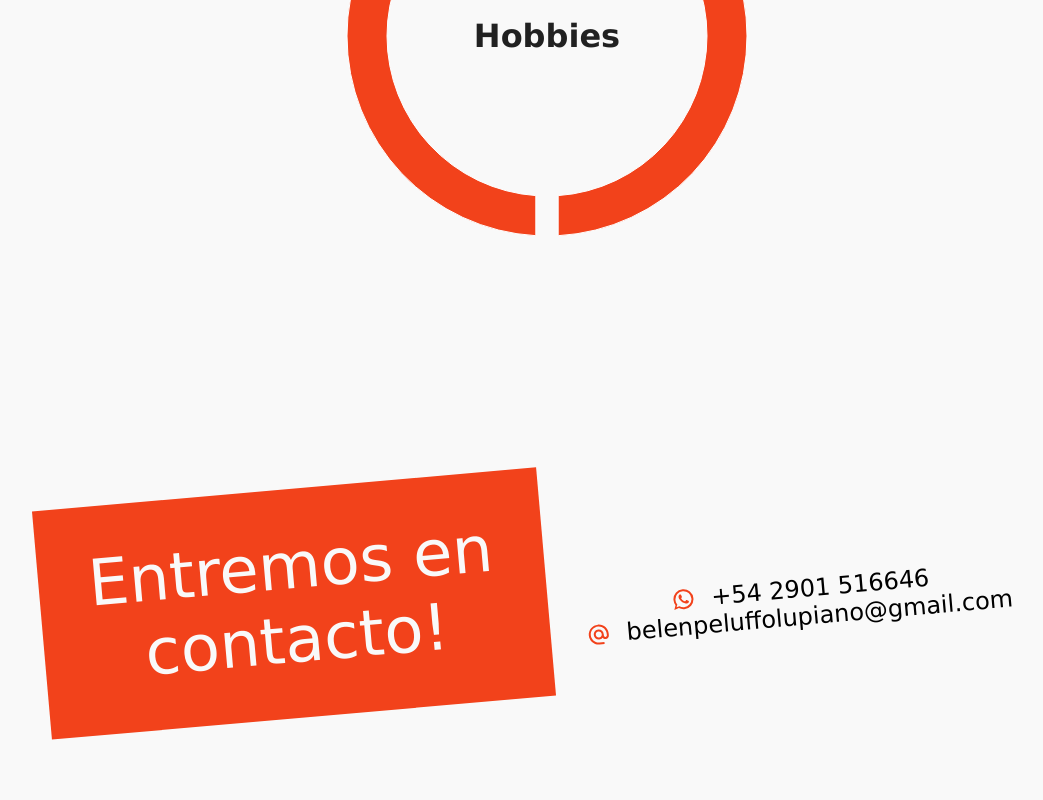
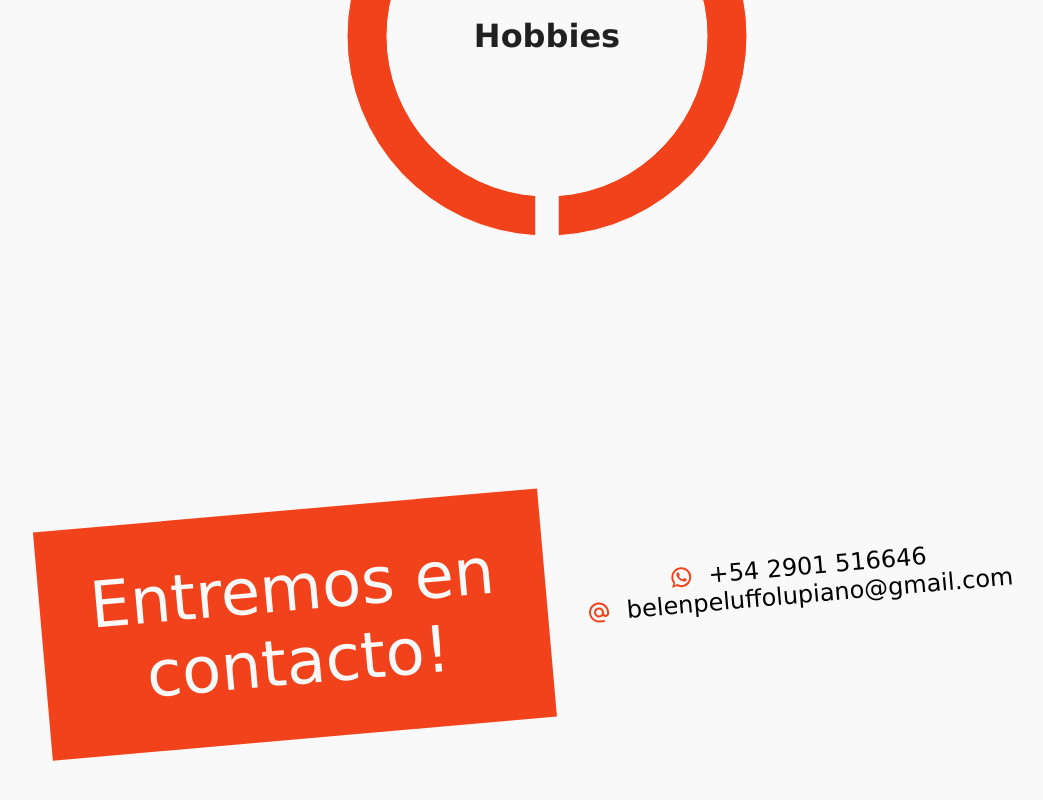
Before and after one commit to BelenPeluffo/curriculum-vitae, a React (Vite) app: page / in a window 1280 px wide. Shown: the part 1941-2741 px from the top of the page, without its empty margins (93-1136 px from the left). Built offline with nearby package versions, Linux system fonts and the light colour scheme.

Commit message:
feat: changes some styles.

```diff
--- a/src/app.module.css
+++ b/src/app.module.css
@@ -37,10 +37,8 @@ ul {
 .rotatedText,
 .cardName,
 .cardTitle,
-.contactItemText,
 .sectionTitle,
-.itemContainer,
-.contactTagLine {
+.itemContainer {
   transform: rotate(-5deg);
 }
 
@@ -156,7 +154,7 @@ ul {
   color: var(--light-secondary)
 }
 
-.contactItemText, .contactItemTextNotRotated {
+.contactItemText {
   font-size: var(--big-size);
 }
 
--- a/src/components/ContactItem/ContactItem.jsx
+++ b/src/components/ContactItem/ContactItem.jsx
@@ -12,11 +12,7 @@ const ContactItem = ({ icon, value, label, type }) => {
         justifyContent: "center",
         flexDirection: type == "personal" ? "column" : "row",
       }}
-      className={
-        type == "personal"
-          ? styles.contactItemTextNotRotated
-          : styles.contactItemText
-      }
+      className={styles.contactItemText}
     >
       {!label ? (
         <div className={styles.contactItemIcon}>{icon ? icon : "ícono"}</div>
--- a/src/pages/ContactData.jsx
+++ b/src/pages/ContactData.jsx
@@ -12,6 +12,7 @@ const ContactData = ({ items }) => {
         marginTop: "10%",
         padding: "10%",
       }}
+      className={styles.rotatedText}
     >
       <div
         style={{
```
